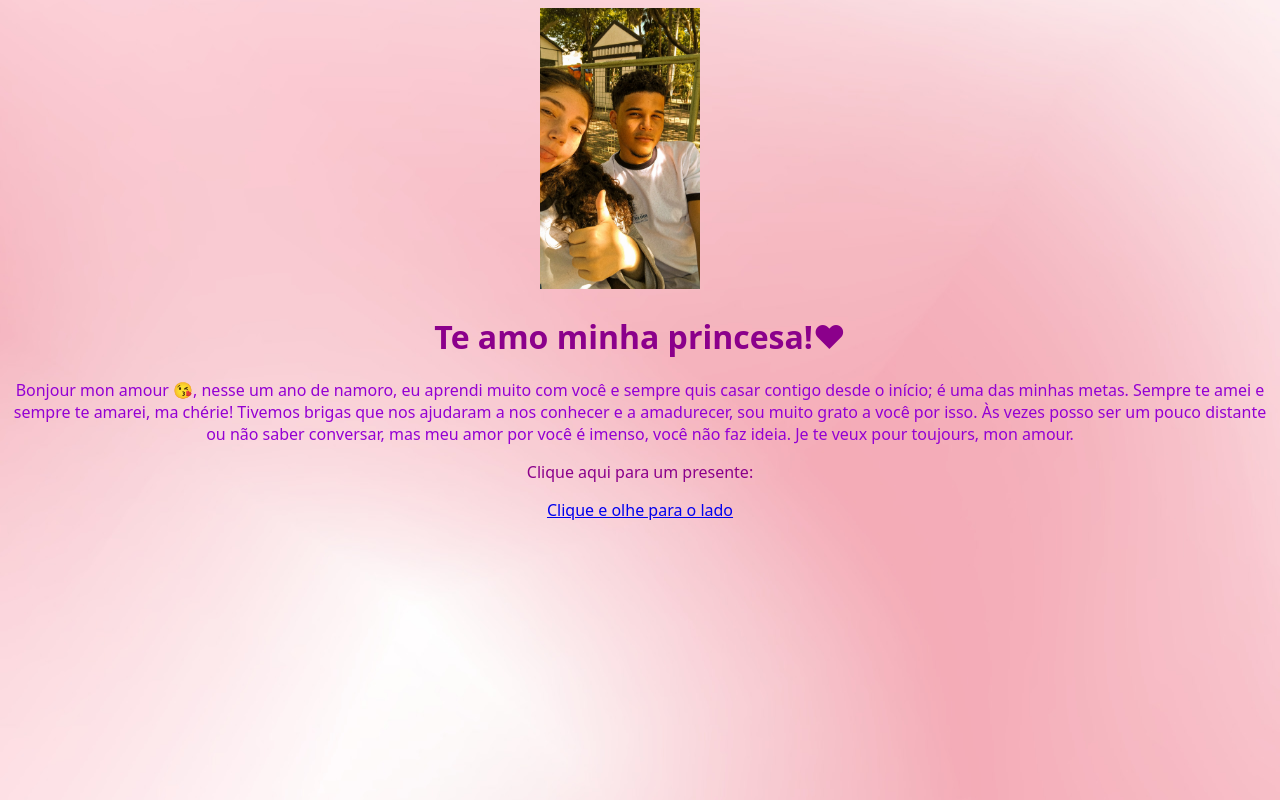
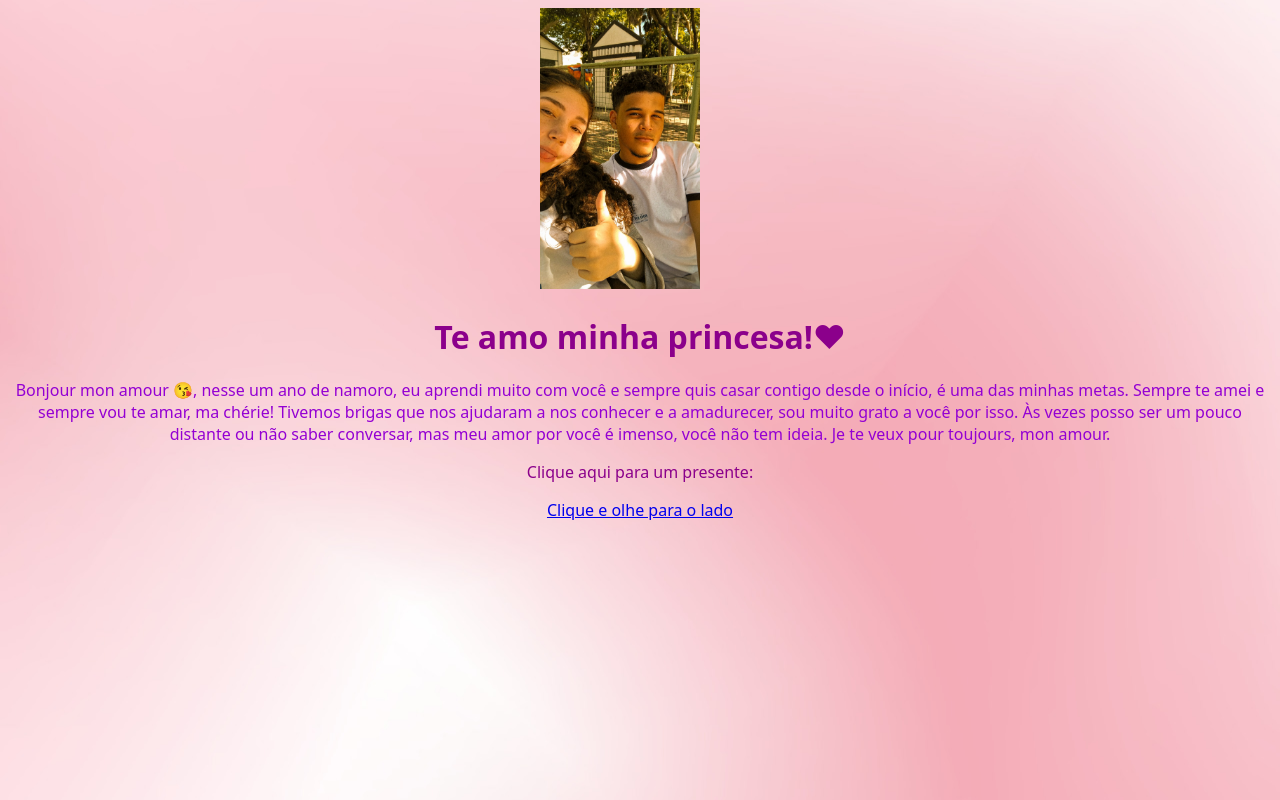
Before and after one commit to thomazip/mon-amoureux, a plain HTML site: page index.html in a window 1280 px wide. Drawn offline with Linux system fonts and the light colour scheme.

Commit message:
Update index.html

```diff
--- a/index.html
+++ b/index.html
@@ -33,7 +33,7 @@
       </div>
       <h1>Te amo minha princesa!❤</h1>
       <p id="textinho">
-        Bonjour mon amour 😘, nesse um ano de namoro, eu aprendi muito com você e sempre quis casar contigo desde o início; é uma das minhas metas. Sempre te amei e sempre te amarei, ma chérie! Tivemos brigas que nos ajudaram a nos conhecer e a amadurecer, sou muito grato a você por isso. Às vezes posso ser um pouco distante ou não saber conversar, mas meu amor por você é imenso, você não faz ideia. Je te veux pour toujours, mon amour.
+        Bonjour mon amour 😘, nesse um ano de namoro, eu aprendi muito com você e sempre quis casar contigo desde o início, é uma das minhas metas. Sempre te amei e sempre vou te amar, ma chérie! Tivemos brigas que nos ajudaram a nos conhecer e a amadurecer, sou muito grato a você por isso. Às vezes posso ser um pouco distante ou não saber conversar, mas meu amor por você é imenso, você não tem ideia. Je te veux pour toujours, mon amour.
       </p>
 
         <p id="presente">Clique aqui para um presente:</p>
```
